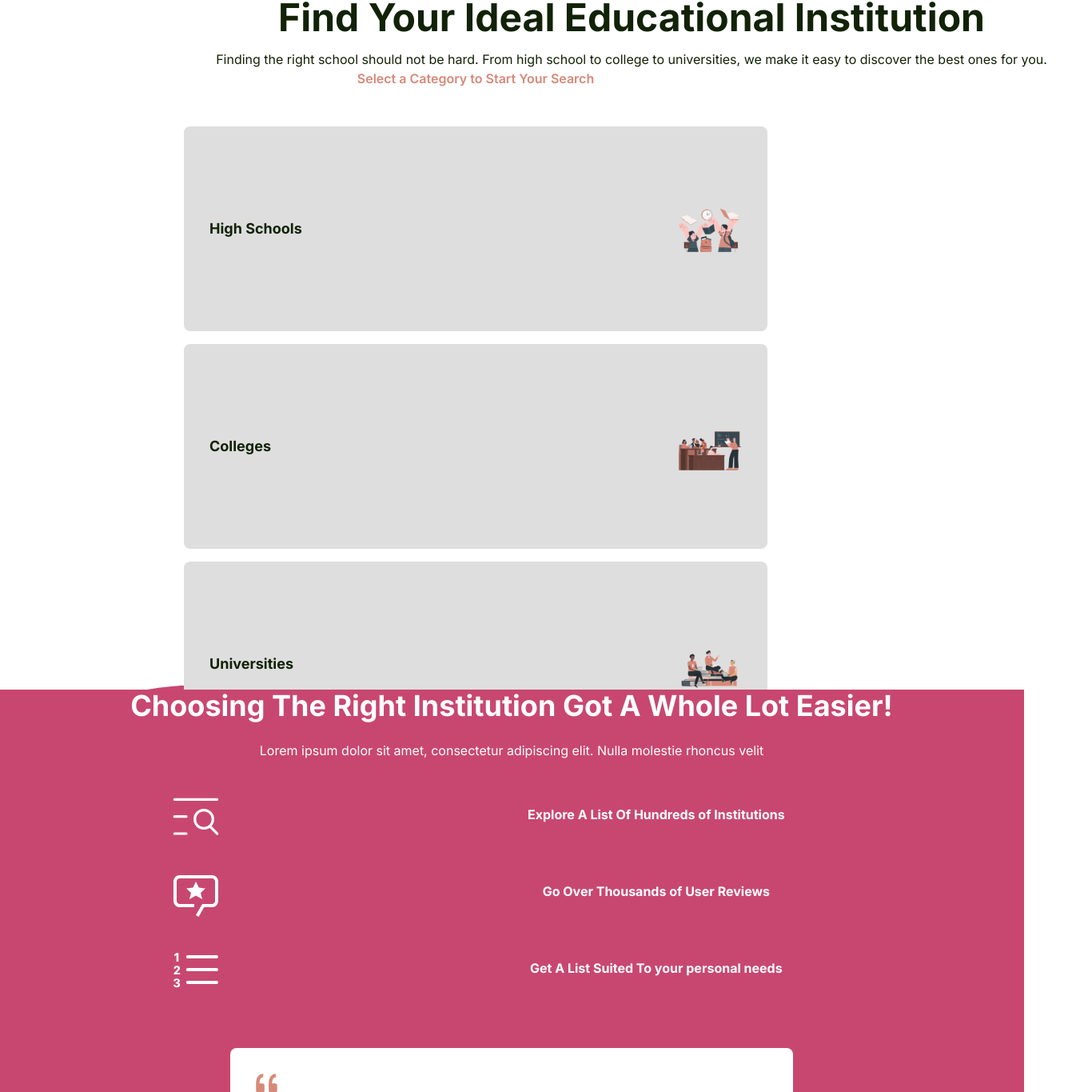
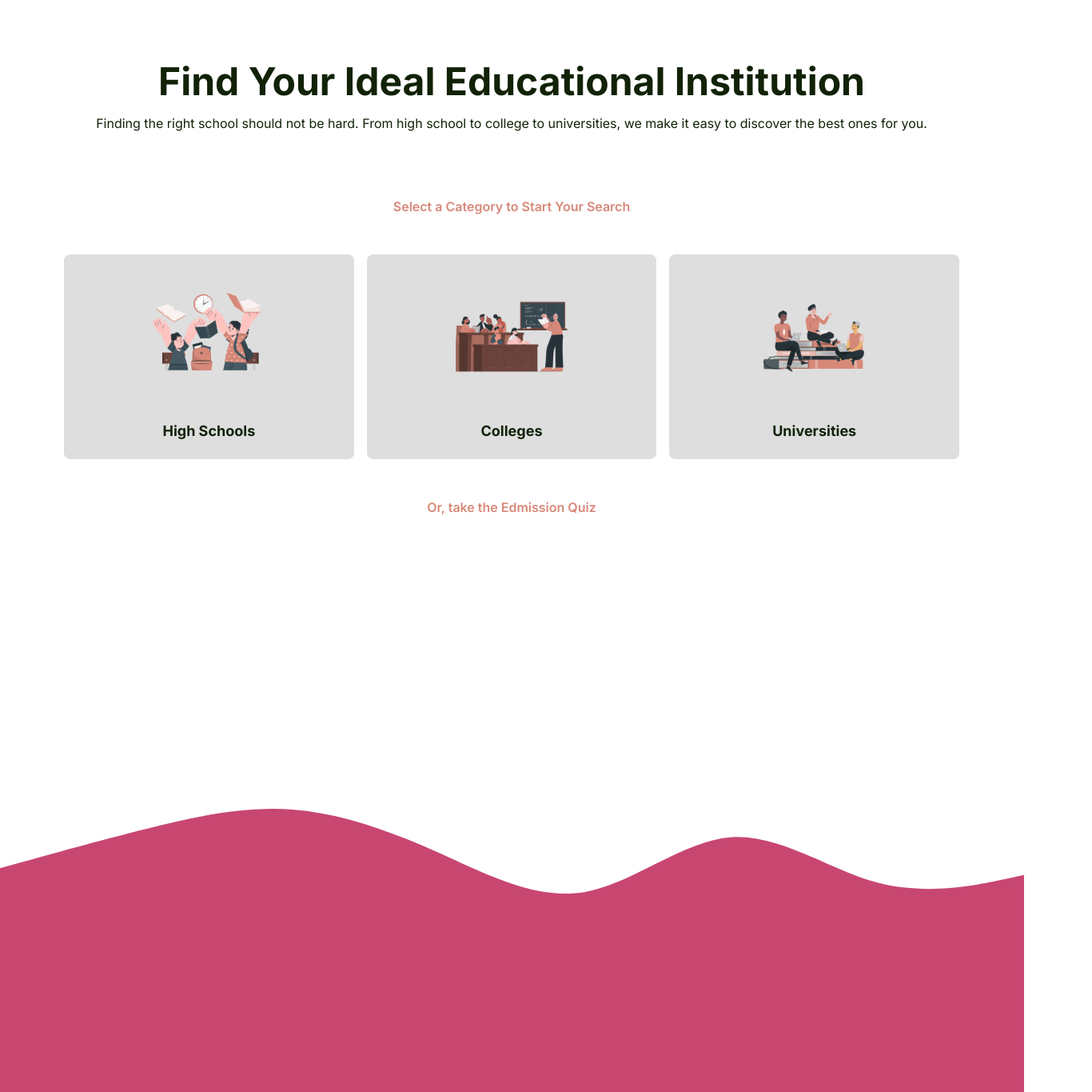
Before and after one commit to 5takarcoin/Edmission_client, a Next.js app: page / in a window 1280 px wide. Shown: the part 194-1559 px from the top of the page at 80% size, 1366 px wide, since content can reach past the window. Built offline with nearby package versions, Linux system fonts and the light colour scheme.

Commit message:
Branching

```diff
--- a/app/layout.tsx
+++ b/app/layout.tsx
@@ -8,8 +8,8 @@ import ReduxProvider from "@/components/Redux/ReduxProvider";
 const inter = Inter({ subsets: ["latin"] });
 
 export const metadata: Metadata = {
-  title: "Create Next App",
-  description: "Generated by create next app",
+  title: "Edmission",
+  description: "A product of Khiyo",
 };
 
 export default function RootLayout({
@@ -19,6 +19,7 @@ export default function RootLayout({
 }) {
   return (
     <html lang="en">
+      {/* <body className={` bg-white text-ed-text`}> */}
       <body className={`${inter.className} bg-white text-ed-text`}>
         <ReduxProvider>
           <div className="App min-h-[100vh] flex flex-col justify-between">
--- a/app/page.tsx
+++ b/app/page.tsx
@@ -11,15 +11,13 @@ export default function Home() {
         <Hero />
       </div>
       <div className="relative">
-        <div className=" h-36"></div>
+        <img className="w-full -mt-32 md:-mt-16 -mb-16 md:-mb-28" src="./wave_up.svg" alt="" />
         <Features />
-        <img className="absolute -top-28 -z-10" src="./wave_up.svg" alt="" />
         <img
-          className="absolute -bottom-48 -z-10"
+          className="-mt-28 md:-mt-48 -mb-28 md:-mb-56 w-full"
           src="./wave_down.svg"
           alt=""
         />
-        <div className="top-0 h-[200px]] bg-ed-prim"></div>
       </div>
       <div className="w-[100vw]">
         <NotSure />
--- a/app/universities/page.tsx
+++ b/app/universities/page.tsx
@@ -84,24 +84,26 @@ export default function page() {
         </p>
       </div>
 
-      <div className="flex flex-col">
-        <div className="hidden md:block md:flex-1">
+      <div className="flex flex-col gap-4 lg:flex-row">
+        <div className="hidden lg:block lg:flex-1">
           <Sidebar />
         </div>
-        <div className="w-full p-4 text-md flex justify-between items-center bg-ed-white rounded-md">
+        <div className="lg:hidden w-full p-4 text-md flex justify-between items-center bg-ed-white rounded-md">
           <span>Show filters</span>
           <span className="text-2xl">
             <GoChevronDown />
           </span>
         </div>
-        <div className="md:flex-[3] py-4">
+        <div className="md:flex-[3] py-4 lg:p-0">
           {/* <p>sort relevance bar</p> */}
           {customUni.map((uni, i) => {
             return (
-              <div className="py-2">
-                <Link href={`university/${uni.identifier}`}>
-                  <UniSearchCard {...uni} />
-                </Link>
+              <div className="flex flex-col gap-4">
+                <div className="">
+                  <Link href={`university/${uni.identifier}`}>
+                    <UniSearchCard {...uni} />
+                  </Link>
+                </div>
               </div>
             );
           })}
--- a/components/Footer.tsx
+++ b/components/Footer.tsx
@@ -31,7 +31,7 @@ export default function Footer() {
     //   </div>
     // </div>
 
-    <div className="bg-ed-white p-12">
+    <div className="bg-ed-white p-12 md:p-24">
       <div className="space-y-8 flex-1 pb-12">
         <div className="h-4">
           <img className="h-8" src="./edmission.svg" alt="" />
--- a/components/Hero/Features.tsx
+++ b/components/Hero/Features.tsx
@@ -2,9 +2,7 @@ import FeaturesCard from "./FeaturesCard";
 import TestimonialCarousel from "./TestimonialCarousel";
 import Testimonials from "./Testimonials";
 
-
 export default function Features() {
-
   return (
     <div className="flex-col items-center justify-between text-white bg-ed-prim w-[calc(100vw+1px)]">
       <div className="flex-col items-center justify-between m-auto text-center w-11/12">
@@ -17,7 +15,7 @@ export default function Features() {
         </p>
       </div>
       <div className="">
-        <div className="flex flex-col items-center justify-between w-[100vw]">
+        <div className="flex flex-col md:flex-row items-center justify-between w-[100vw]">
           <div className="w-full">
             <FeaturesCard
               img="./search.svg"
--- a/components/Hero/FeaturesCard.tsx
+++ b/components/Hero/FeaturesCard.tsx
@@ -8,12 +8,12 @@ export default function FeaturesCard({
   reverse?: boolean;
 }) {
   return (
-    <div className="flex itemx-center px-12">
+    <div className="flex md:flex-col itemx-center px-12">
       <div className="flex-1 flex justify-center">
-        <img className="h-24 p-4" src={img} alt={title} />
+        <img className="h-24 md:h-36 p-4 md:px-0" src={img} alt={title} />
       </div>
       <div className="flex-[2] flex justify-center items-center">
-        <h3 className="text-md font-bold text-start pb-2 pr-8">{title}</h3>
+        <h3 className="text-md font-bold text-start md:text-center pb-2 pr-8 md:p-2">{title}</h3>
       </div>
     </div>
   );
--- a/components/Hero/Hero.tsx
+++ b/components/Hero/Hero.tsx
@@ -2,7 +2,7 @@ import HeroCard from "./HeroCard";
 
 export default function Hero() {
   return (
-    <div className="flex flex-col px-6 justify-around h-full md:max-w-full lg:max-w-[90%] lg:w-[900px] text-center">
+    <div className="flex flex-col px-6 justify-around h-full text-center">
       <div className="space-y-4 w-[90vw] m-auto min-w-[70%]">
         <h1 className="text-5xl text-ed-text font-bold">
           Find Your Ideal Educational Institution
@@ -17,25 +17,14 @@ export default function Hero() {
         <p className="text-ed-sec font-semibold pb-8">
           Select a Category to Start Your Search
         </p>
-        {/* <div className="flex flex-col p-8 bg-red-200 border-[20px]">
-          <div>
+        <div className="p-4 flex flex-col md:flex-row gap-4">
+        <div className="flex-1">
             <HeroCard img="./high_schools.svg" title="High Schools" />
           </div>
-          <div>
+          <div className="flex-1">
             <HeroCard img="./colleges.svg" title="Colleges" />
           </div>
-          <div>
-            <HeroCard img="./universities.svg" title="Universities" />
-          </div>
-        </div> */}
-        <div className="p-4 space-y-4">
-        <div>
-            <HeroCard img="./high_schools.svg" title="High Schools" />
-          </div>
-          <div>
-            <HeroCard img="./colleges.svg" title="Colleges" />
-          </div>
-          <div>
+          <div className="flex-1">
             <HeroCard img="./universities.svg" title="Universities" />
           </div>
         </div>
--- a/components/Hero/HeroCard.tsx
+++ b/components/Hero/HeroCard.tsx
@@ -18,11 +18,11 @@ export default function HeroCard({
     // </div>
 
     <div className="bg-ed-white h-full md:h-64 w-full rounded-lg flex">
-      <div className="flex flex-row-reverse items-center justify-between w-full px-8">
-        <div className="h-20 w-20 flex items-center object-cover">
+      <div className="flex flex-row-reverse md:flex-col items-center justify-around w-full px-8">
+        <div className="h-20 md:h-36 w-20 md:w-36 flex items-center object-cover">
           <img className="object-contain" src={img} alt={title} />
         </div>
-        <div>
+        <div className="">
           <h3 className="font-bold text-lg">{title}</h3>
         </div>
       </div>
--- a/components/Hero/Testimonials.tsx
+++ b/components/Hero/Testimonials.tsx
@@ -24,7 +24,7 @@ function Testimonials() {
     },
   ];
   return (
-    <div className="w-full h-96">
+    <div className="w-full md:w-10/12 m-auto h-96">
       <TestimonialCarousel testimonials={testis} />
     </div>
   );
--- a/components/NotSure.tsx
+++ b/components/NotSure.tsx
@@ -10,7 +10,7 @@ export default function NotSure() {
           schools tailored to fit your needs.
         </p>
         <div>
-          <img className="h-80 text-center w-full -mt-8" src="./checklist.svg" alt="" />
+          <img className="h-80 md:w-8/12 m-auto md:h-auto text-center w-full -mt-8" src="./checklist.svg" alt="" />
         </div>
         <button className="m-auto border-ed-sec border-2 text-ed-text border-solid rounded-md px-8 py-2 flex gap-2 items-center"><span>Take the Quiz</span> <span className="text-xl"><GoArrowRight /></span> </button>
       </div>
@@ -25,7 +25,7 @@ export default function NotSure() {
           <button className="border-ed-sec border-2 text-ed-text border-solid rounded-md px-8 py-2 flex gap-2 items-center"><span>Claim Your Institution</span> <span className="text-xl"><GoArrowRight /></span> </button>
         </div>
         <div className="flex-1">
-          <img className="h-80" src="./campus.svg" alt="campus" />
+          <img className="h-80 md:w-10/12 m-auto md:h-auto" src="./campus.svg" alt="campus" />
         </div>
       </div>
     </div>
--- a/components/Universities/UniSearchCard.tsx
+++ b/components/Universities/UniSearchCard.tsx
@@ -26,7 +26,7 @@ export default function UniSearchCard({
   return (
     <div className="flex-col bg-ed-card text-ed-text p-4 rounded-lg">
       {sponsored && <SponsoredCard />}
-      <div className="flex flex-col items-center">
+      <div className="flex flex-col md:flex-row items-center">
         <div className="flex-1 py-4  w-full h-64">
           <img
             className="object-cover rounded-md w-full h-full border-[1px] border-gray-400 border-solid"
@@ -34,9 +34,9 @@ export default function UniSearchCard({
             alt={`${name} - image`}
           />
         </div>
-        <div className="flex-[3] h-52 text-black px-2">
+        <div className="flex-[2] md:px-4 text-black px-2">
           <h2 className="text-3xl font-semibold">{name}</h2>
-          <p className="flex flex-col md:items-center gap-2 text-sm py-2">
+          <p className="flex flex-col gap-2 text-sm py-2">
             <div className="flex items-center gap-2">
               <span>
                 <GoLocation />
@@ -59,7 +59,7 @@ export default function UniSearchCard({
           <p className="pt-2 text-sm">{description}</p>
         </div>
       </div>
-      <div className="flex flex-col pt-4 gap-2">
+      <div className="flex flex-col md:flex-row pt-4 gap-2">
         <UniSearchCardBadge badge={tempBadge}>
           <GoLocation />
         </UniSearchCardBadge>
```
Also changed, not shown: components/Navbar.tsx (+0 -36 lines).
